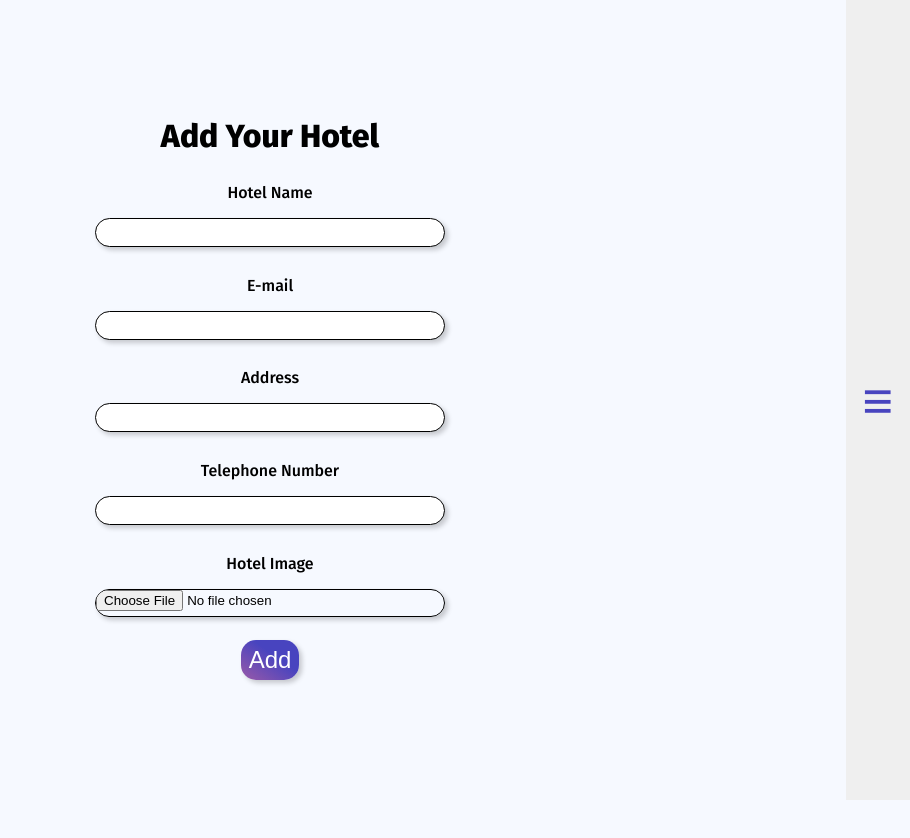
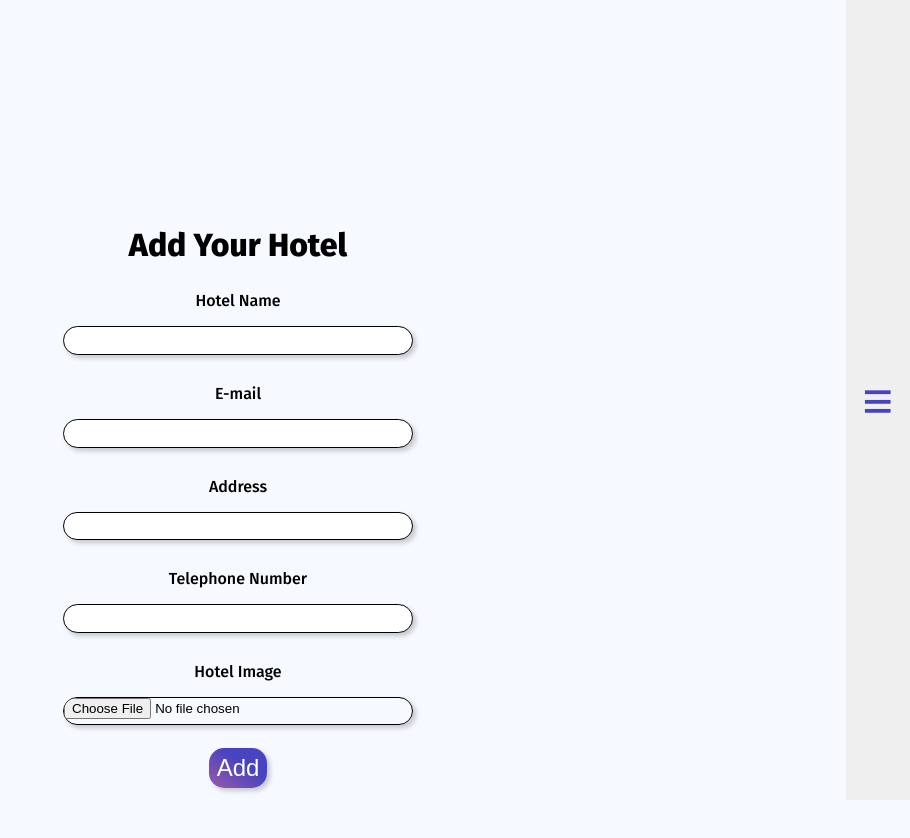
Before and after one commit to AntonDarbokliev/Hotel-Managment-Client, a React (Vite) app in the folder hotel-managment/: page /add in a window 1280 px wide. Shown: the top 838 px of the page, without its empty margins (370-1280 px from the left). Before the commit the page ends 800 px from the top, so only its background shows below. Built offline with nearby package versions, Linux system fonts and the light colour scheme; no server answers.

Commit message:
styling adjustments

```diff
--- a/hotel-managment/src/components/AddHotel/AddHotel.module.scss
+++ b/hotel-managment/src/components/AddHotel/AddHotel.module.scss
@@ -1,3 +1,14 @@
+@import '../../styling-properties.scss';
+
+.add {
+    min-height: 100vh;
+    width: 100vw - $side-nav-width-pc;
+    display: flex;
+    flex-direction: column;
+    justify-content: center;
+    align-items: center;
+}
+
 .add-form{
     display: flex;
     flex-direction: column;
--- a/hotel-managment/src/components/Auth/Register/Register.module.scss
+++ b/hotel-managment/src/components/Auth/Register/Register.module.scss
@@ -1,3 +1,5 @@
+@import '../../../styling-properties.scss';
+
 .register-form {
     display: flex;
     flex-direction: column;
@@ -11,14 +13,18 @@
     flex-direction: column;
     align-items: center;
     justify-content: center;
-    height: 100vh;
+    min-height: 100vh;
 }
 
-.register-group-fields-wrapper{
-    display: flex;
-}
+
 
 .register-group-input-fields {
     display: flex;
     flex-direction: column;
 }
+
+@media (min-width: $min-width-media) {
+    .register-group-fields-wrapper{
+        display: flex;
+    }
+}
--- a/hotel-managment/src/components/Shared/ToastNotification/ToastNotification.module.scss
+++ b/hotel-managment/src/components/Shared/ToastNotification/ToastNotification.module.scss
@@ -22,5 +22,7 @@
 
     p {
         width: 100%;
+        white-space: pre-line;
+        line-height: 1.5rem;
     }
 }
```
